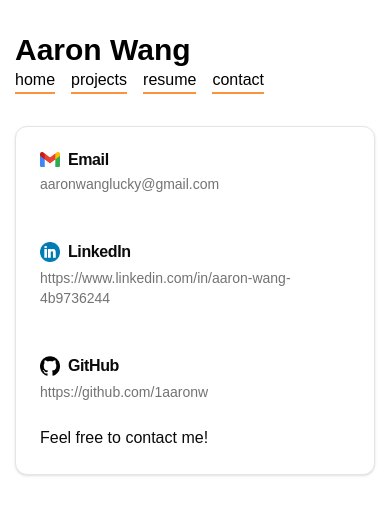
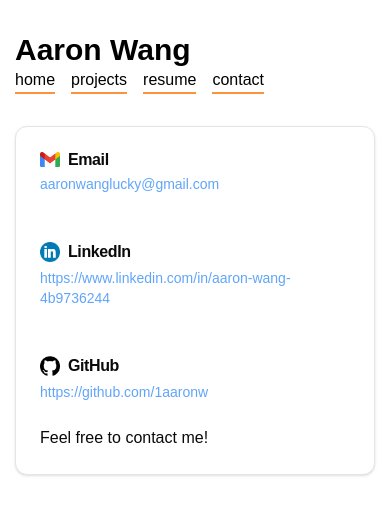
Before and after one commit to 1aaronw/portfolio, a Next.js app: page /contact in a window 390 px wide. Shown: the top 514 px of the page. Built offline with nearby package versions, Linux system fonts and the light colour scheme.

Commit message:
Scaled for mobile compatability

```diff
--- a/app/contact/page.tsx
+++ b/app/contact/page.tsx
@@ -20,21 +20,21 @@ const Contact = () => {
                     <Image className="inline-block align-middle" src= {Gmail} width={20} height={20} alt="Gmail Icon" />
                     <span className="inline-block align-middle ml-2"> Email </span>
                 </CardTitle>
-                <CardDescription><a className = "hover:bg-gray-100" href="mailto:aaronwanglucky@gmail.com?Subject=">aaronwanglucky@gmail.com</a></CardDescription>
+                <CardDescription><a className = "hover:bg-gray-100 text-blue-400" href="mailto:aaronwanglucky@gmail.com?Subject=">aaronwanglucky@gmail.com</a></CardDescription>
             </CardHeader>
             <CardHeader>
                 <CardTitle>
                     <Image className="inline-block align-middle" src= {LinkedIn} width={20} height={20} alt="LinkedIn Icon" />
                     <span className="inline-block align-middle ml-2"> LinkedIn </span>
                 </CardTitle>
-                <CardDescription><a className = "hover:bg-gray-100"  href="https://www.linkedin.com/in/aaron-wang-4b9736244">https://www.linkedin.com/in/aaron-wang-4b9736244</a></CardDescription>
+                <CardDescription><a className = "hover:bg-gray-100 text-blue-400"  href="https://www.linkedin.com/in/aaron-wang-4b9736244">https://www.linkedin.com/in/aaron-wang-4b9736244</a></CardDescription>
             </CardHeader>
             <CardHeader>
                 <CardTitle>
                     <Image className="inline-block align-middle" src= {GitHub} width={20} height={20} alt="GitHub Icon" />
                     <span className="inline-block align-middle ml-2"> GitHub </span>
                 </CardTitle>
-                <CardDescription><a className = "hover:bg-gray-100" href="https://github.com/1aaronw">https://github.com/1aaronw</a></CardDescription>
+                <CardDescription><a className = "hover:bg-gray-100 text-blue-400" href="https://github.com/1aaronw">https://github.com/1aaronw</a></CardDescription>
             </CardHeader>
             <CardFooter>
                 <p>Feel free to contact me!</p>
--- a/app/globals.css
+++ b/app/globals.css
@@ -9,7 +9,7 @@
 
 @media (prefers-color-scheme: dark) {
   :root {
-    --background: #fffcf2;
+    --background: #ffffff;
     --foreground: #252422;
   }
 }
--- a/app/projects/page.tsx
+++ b/app/projects/page.tsx
@@ -47,7 +47,7 @@ const Projects = () => {
     const plugin = React.useRef(
       Autoplay({ delay: 2000, stopOnInteraction: true })
     )
-    return <div className = "container grid items-center justify-center gap-4 grid-cols-4">
+    return <div className = "container grid items-center justify-center gap-4 md:grid-cols-4 sm:grid-cols-auto">
       <Card>
           <CardHeader className = "flex items-center text-center">
             <CardTitle>Portfolio Website</CardTitle>
@@ -205,7 +205,7 @@ const Projects = () => {
             </DialogContent>
             </Dialog>
           <div className="flex gap-2">
-            <Badge className = "bg-purple-600">ReactJS</Badge>
+            <Badge className = "bg-purple-600">React.js</Badge>
           </div>
           </CardHeader>
       </Card>
```
